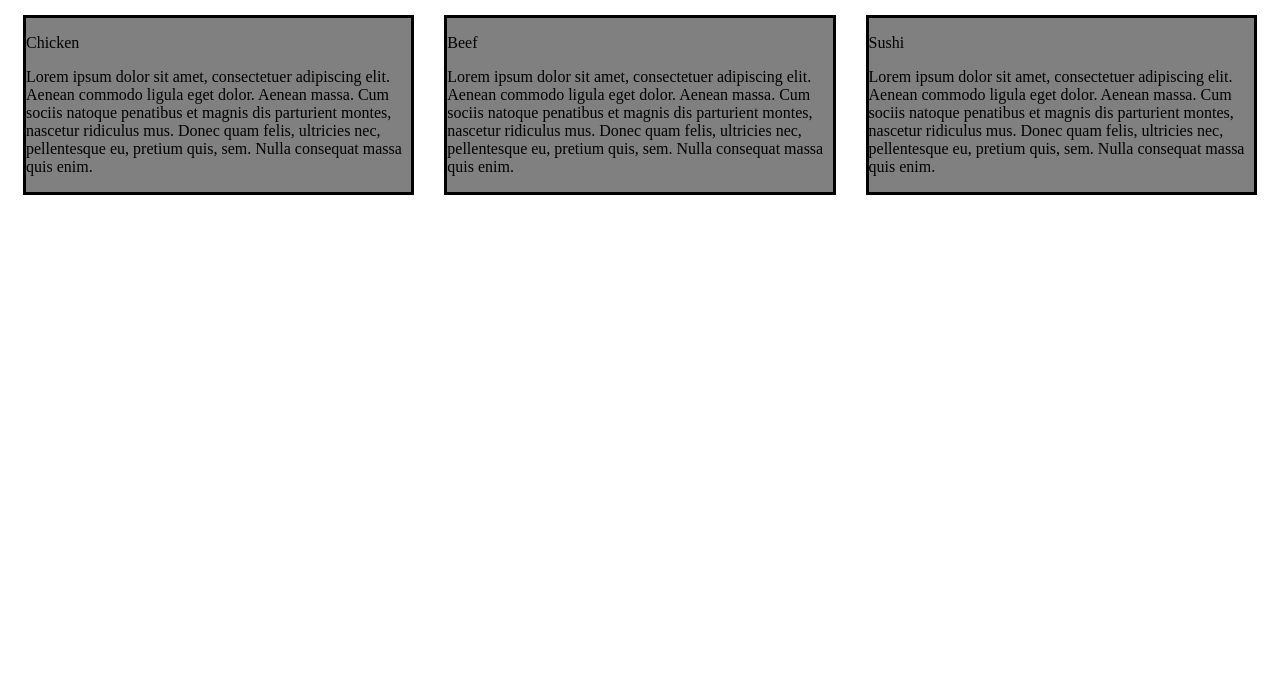
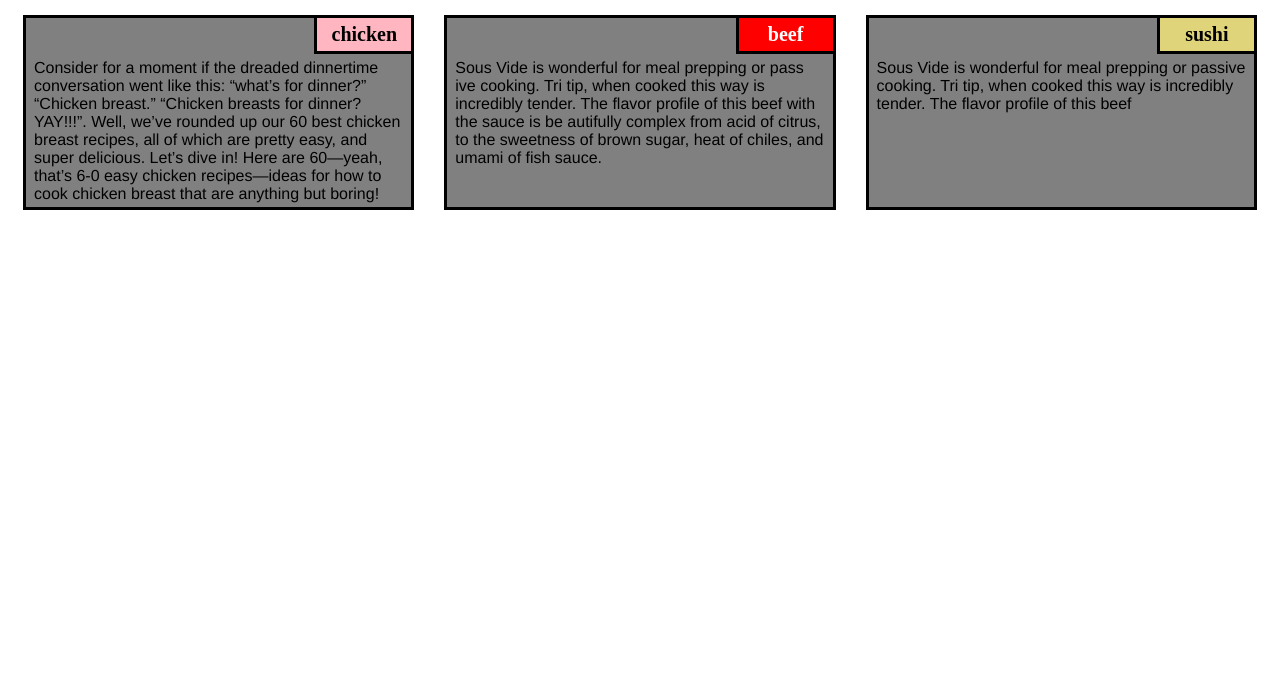
Before and after one commit to DOVAHXKIIN/Module2-Solution, a plain HTML site: page index.html in a window 1280 px wide. Shown: the part 107-800 px from the top of the page. Drawn offline with Linux system fonts and the light colour scheme.

Commit message:
Update index.html

```diff
--- a/index.html
+++ b/index.html
@@ -1,36 +1,58 @@
 <!DOCTYPE html>
-<html>
+<html lang="en">
+<head>
+    <meta charset="UTF-8">
 
-<head>
-    <meta charset="utf-8">
-    <title>module2-solution</title>
+    <link rel="stylesheet" type="text/css" href="style.css">
+    <title>moduke 2
+    </title>
 </head>
-<link rel="stylesheet" type="text/css" href="style.css">
-
 <body>
-    <h1>Our Menu</h1>
+    <h1>our Menu</h1>
     <section class="column-lg-4 colmn-md-6 colmn-sm-12">
         <div>
-            <p class="sub1">Chicken</p>
-            <p class="content">
-                Lorem ipsum dolor sit amet, consectetuer adipiscing elit. Aenean commodo ligula eget dolor. Aenean massa. Cum sociis natoque penatibus et magnis dis parturient montes, nascetur ridiculus mus. Donec quam felis, ultricies nec, pellentesque eu, pretium quis, sem. Nulla consequat massa quis enim.
+<p class="a1"> chicken</p>
+<p class="c">
+    Consider for a moment if the dreaded dinnertime conversation went like this: “what’s for dinner?” “Chicken breast.” “Chicken breasts for dinner? YAY!!!”. Well, we’ve rounded up our 60 best chicken breast recipes, all of which are pretty easy, and super delicious. Let’s dive in! Here are 60—yeah, that’s 6-0 easy chicken recipes—ideas for how to cook chicken breast that are anything but boring!
+
+    easy piccata recipe with lemon caper chicken
+
 </p>
 </div>
 </section>
 <section class="column-lg-4 colmn-md-6 colmn-sm-12">
    <div>
-            <p class="sub2">Beef</p>
-            <p class="content">
-                Lorem ipsum dolor sit amet, consectetuer adipiscing elit. Aenean commodo ligula eget dolor. Aenean massa. Cum sociis natoque penatibus et magnis dis parturient montes, nascetur ridiculus mus. Donec quam felis, ultricies nec, pellentesque eu, pretium quis, sem. Nulla consequat massa quis enim.
+    <p class="a2">
+       beef
+    </p>
+    <p class="c">
+        Sous Vide is wonderful for meal prepping or pass
+        ive cooking. Tri tip, when cooked this way is incredibly tender. The flavor profile of this beef with the sauce is be
+        autifully complex from acid of citrus, to the sweetness of brown sugar, heat of chiles, and umami of fish sauce.
+    </p>
+
 </div>
+
+
 </section>
-    <section class="column-lg-4 colmn-md-12 colmn-sm-12">
+
+<section class="column-lg-4 colmn-md-6 colmn-sm-12">
 <div>
-            <p class="sub3">Sushi</p>
-            <p class="content">
-                Lorem ipsum dolor sit amet, consectetuer adipiscing elit. Aenean commodo ligula eget dolor. Aenean massa. Cum sociis natoque penatibus et magnis dis parturient montes, nascetur ridiculus mus. Donec quam felis, ultricies nec, pellentesque eu, pretium quis, sem. Nulla consequat massa quis enim.
+<p class="a3">
+sushi
+
 </p>
-        </div>
+
+<p class="c">
+    Sous Vide is wonderful for meal prepping or passive cooking. Tri tip, when cooked this way is incredibly tender. The flavor profile of this beef
+
+
+</p></div>
+
+</section>
+
+
+
+
 </body>
-
 </html>
```
Lines whose indentation alone changed are shown as unchanged.
